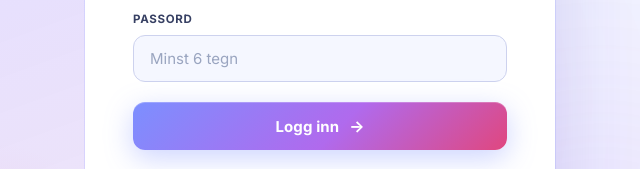
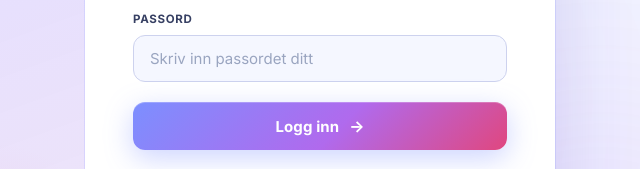
Before and after one commit to Imagine-The-World-people/my-pln-dashboard, a plain HTML site: page index.html in a window 1280 px wide. Shown: the part 320-489 px from the top of the page, 555-1195 px from the left. Drawn offline with nearby package versions, Linux system fonts and the light colour scheme.

Commit message:
fix: update login password placeholder text

```diff
--- a/index.html
+++ b/index.html
@@ -115,7 +115,7 @@
                     </div>
                     <div class="auth-field">
                         <label class="auth-label" for="auth-password">Passord</label>
-                        <input type="password" id="auth-password" class="magic-link-input" placeholder="Minst 6 tegn" autocomplete="current-password" aria-label="Password" required />
+                        <input type="password" id="auth-password" class="magic-link-input" placeholder="Skriv inn passordet ditt" autocomplete="current-password" aria-label="Password" required />
                     </div>
 
                     <button type="button" class="btn-magic-link" id="btn-signin">
```
